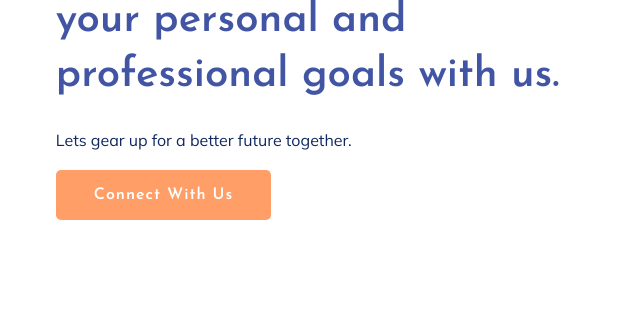
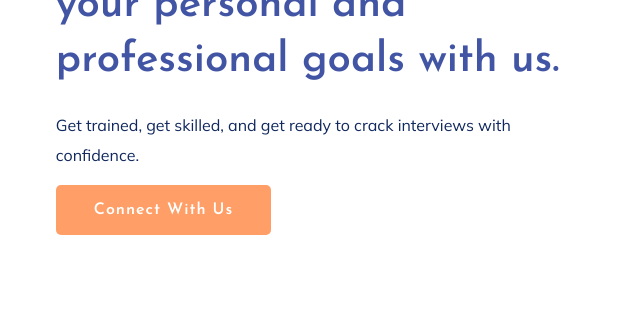
Before and after one commit to sajalch/algotech, a plain HTML site: page index.html in a window 1280 px wide. Shown: the part 3957-4277 px from the top of the page, 643-1280 px from the left. Drawn offline with Linux system fonts and the light colour scheme.

Commit message:
update motivational text in index.html for enhanced engagement

```diff
--- a/index.html
+++ b/index.html
@@ -441,7 +441,7 @@
                                 toward your personal
                                 and professional goals
                             with us.</h2>
-                            <p>Lets gear up for a better future together.</p>
+                            <p>Get trained, get skilled, and get ready to crack interviews with confidence.</p>
                             <a href="https://forms.gle/QEdVTqaMzaSSitAy8" class="btn">Connect with us</a>
                         </div>
                     </div>
```
